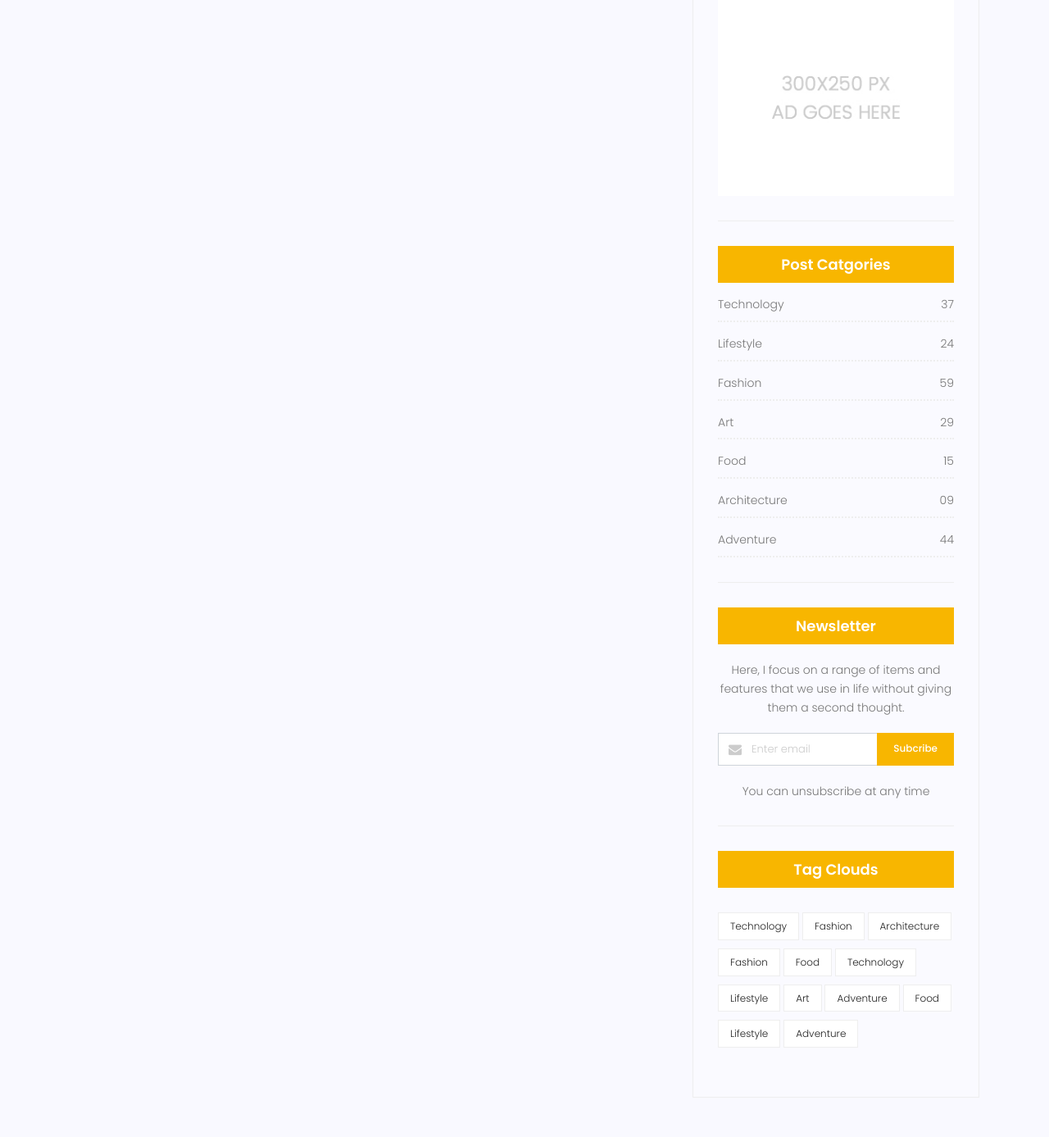
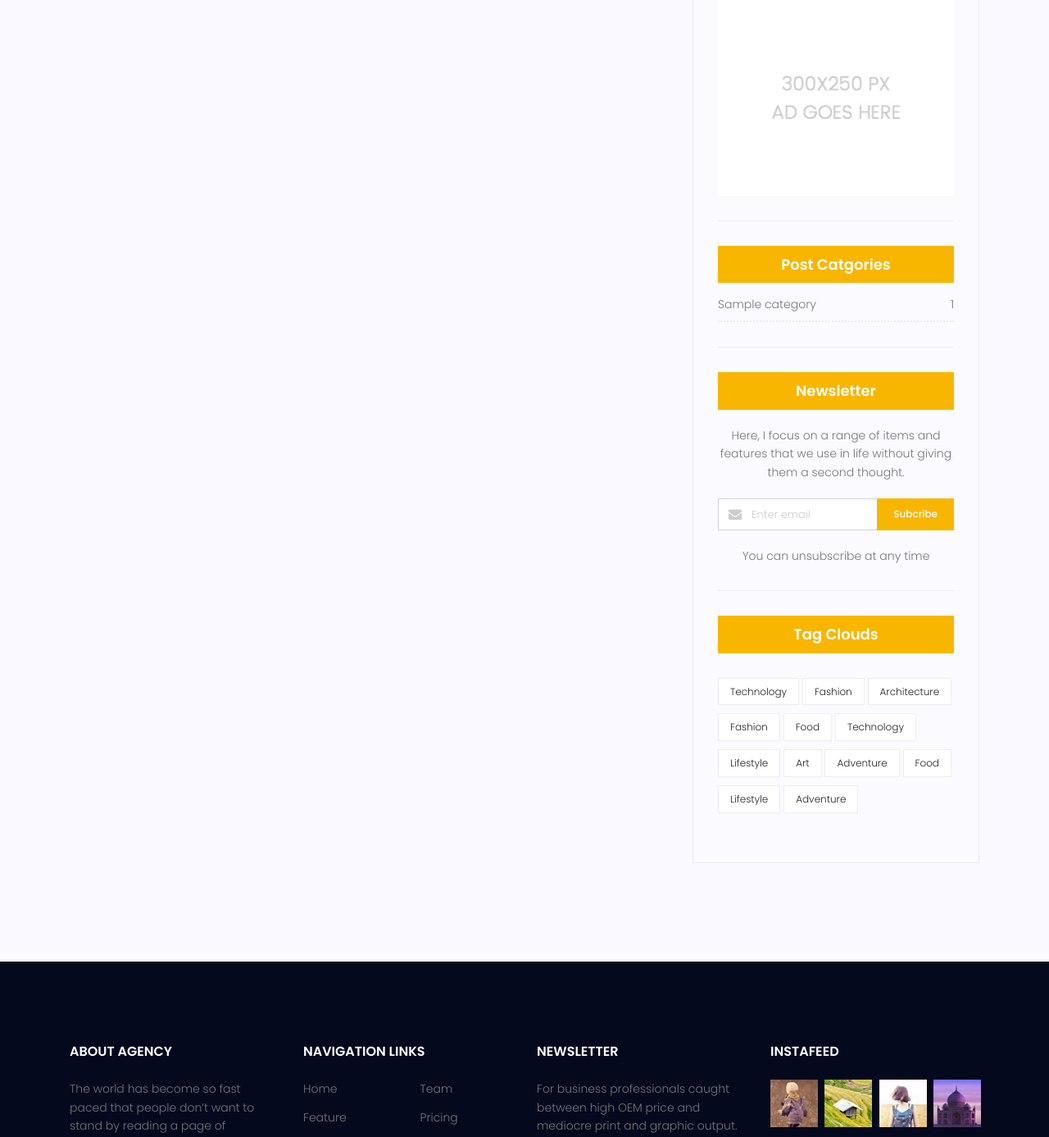
Before and after one commit to AminKargarzade/mysite, a Django app: page /blog/ in a window 1280 px wide. Shown: the part 2032-3419 px from the top of the page at 82% size. Run offline with Django 3.2, Linux system fonts and the light colour scheme; tables that the repository leaves empty hold one stand-in row (values such as "Sample post"); grey boxes marked "Sample" are stand-in pictures; style sheets or scripts are compiled from the project's sources; some libraries are stand-ins or nearby versions.

Commit message:
Categories
Completed the sidebar Categories with inclusion template tag with a good code!

```diff
--- a/blog/templatetags/blog_tags.py
+++ b/blog/templatetags/blog_tags.py
@@ -1,5 +1,6 @@
 from django import template
 from blog.models import Post
+from blog.models import Category
 
 register = template.Library()
 
@@ -19,3 +20,12 @@ def snippet(value,arg=20):  # sourcery skip: use-fstring-for-concatenation
 def latest_posts(arg=3):
     posts = Post.objects.filter(status=1).order_by('published_date')[:arg]
     return {'posts': posts}
+
+@register.inclusion_tag('blog/blog-post-categories.html')
+def post_categories():  # sourcery skip: dict-comprehension
+    posts = Post.objects.filter(status=1)
+    categories = Category.objects.all()
+    cat_dict = {}
+    for name in categories:
+        cat_dict[name]=posts.filter(category=name).count()
+    return {'categories': cat_dict}
--- a/templates/blog/blog-home.html
+++ b/templates/blog/blog-home.html
@@ -1,4 +1,7 @@
-{% extends 'base.html' %} {% load static %} {% block content %}
+{% extends 'base.html' %}
+{% load static %}
+{% load blog_tags %}
+{% block content %}
 
 <!-- start banner Area -->
 <section class="banner-area relative blog-home-banner" id="home">
@@ -178,7 +181,7 @@
 
           {% include 'blog/blog-ads.html' %}
 
-          {% include 'blog/blog-post-categories.html' %}
+          {% post_categories %}
 
           {% include 'blog/blog-newsletter.html' %}
 
--- a/templates/blog/blog-post-categories.html
+++ b/templates/blog/blog-post-categories.html
@@ -2,47 +2,13 @@
 <div class="single-sidebar-widget post-category-widget">
   <h4 class="category-title">Post Catgories</h4>
   <ul class="cat-list">
+    {% for name,count in categories.items %}
     <li>
       <a href="#" class="d-flex justify-content-between">
-        <p>Technology</p>
-        <p>37</p>
+        <p>{{ name }}</p>
+        <p>{{ count }}</p>
       </a>
     </li>
-    <li>
-      <a href="#" class="d-flex justify-content-between">
-        <p>Lifestyle</p>
-        <p>24</p>
-      </a>
-    </li>
-    <li>
-      <a href="#" class="d-flex justify-content-between">
-        <p>Fashion</p>
-        <p>59</p>
-      </a>
-    </li>
-    <li>
-      <a href="#" class="d-flex justify-content-between">
-        <p>Art</p>
-        <p>29</p>
-      </a>
-    </li>
-    <li>
-      <a href="#" class="d-flex justify-content-between">
-        <p>Food</p>
-        <p>15</p>
-      </a>
-    </li>
-    <li>
-      <a href="#" class="d-flex justify-content-between">
-        <p>Architecture</p>
-        <p>09</p>
-      </a>
-    </li>
-    <li>
-      <a href="#" class="d-flex justify-content-between">
-        <p>Adventure</p>
-        <p>44</p>
-      </a>
-    </li>
+    {% endfor %}
   </ul>
 </div>
```
